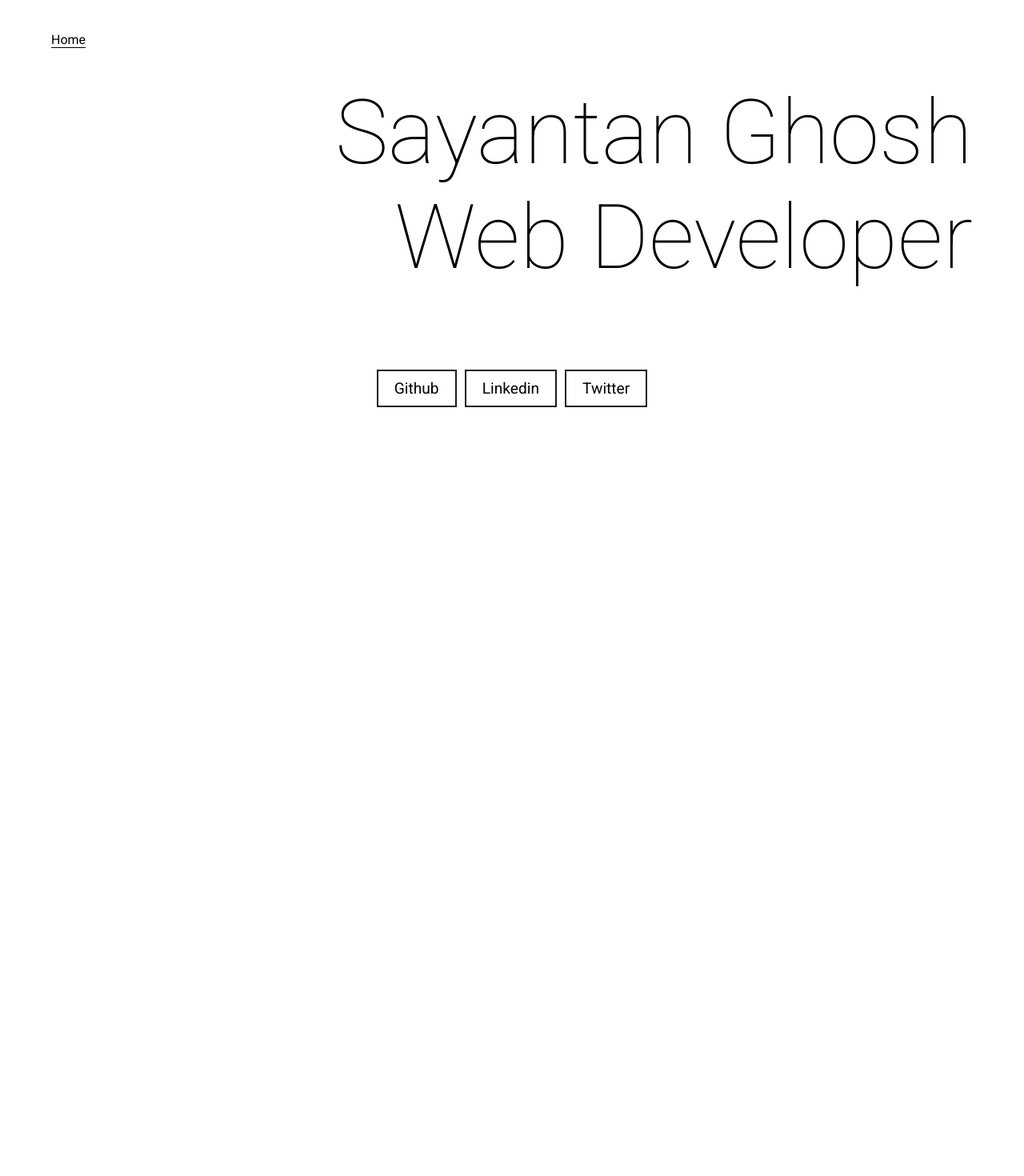
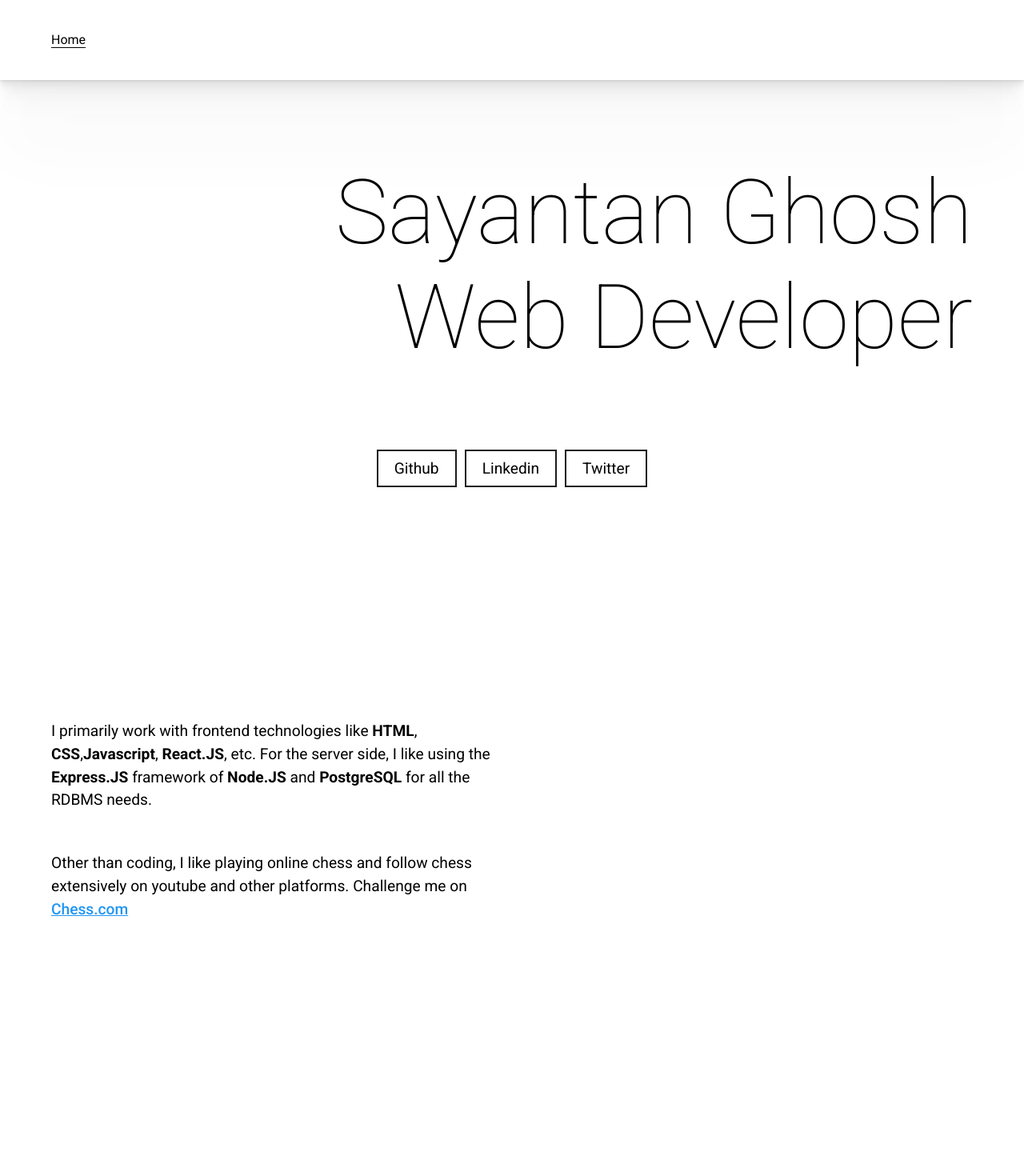
Before and after one commit to itsSayantan/sayantanghosh-in, a Next.js app: page / in a window 1280 px wide. Shown: the top 1470 px of the page at 80% size. Before the commit the page ends 800 px from the top, so only its background shows below. Built offline with nearby package versions, Linux system fonts and the light colour scheme.

Commit message:
1. created more content and proper structure for the home page.

```diff
--- /dev/null
+++ b/components/styled/Footer.ts
@@ -0,0 +1,8 @@
+import styled from "styled-components";
+
+export const FooterWrapper = styled.div`
+  padding: 10px 5%;
+  font-size: 0.8rem;
+`;
+
+FooterWrapper.displayName = "FooterWrapper";
--- a/components/styled/Header.ts
+++ b/components/styled/Header.ts
@@ -5,6 +5,14 @@ export const HeaderWrapper = styled.div`
   height: 100px;
   display: flex;
   align-items: center;
+  padding: 0 5%;
+  position: fixed;
+  background-color: var(--global-bg-color);
+  z-index: 2;
+  box-shadow: 0 2.76726px 2.21381px rgb(0 0 0 / 7%),
+    0 6.6501px 5.32008px rgb(0 0 0 / 4%), 0 12.5216px 10.0172px rgb(0 0 0 / 3%),
+    0 22.3363px 17.869px rgb(0 0 0 / 3%), 0 41.7776px 33.4221px rgb(0 0 0 / 2%),
+    0 100px 80px rgb(0 0 0 / 2%);
 `;
 
 HeaderWrapper.displayName = "HeaderWrapper";
--- a/components/styled/Home.ts
+++ b/components/styled/Home.ts
@@ -1,16 +1,6 @@
 import styled from "styled-components";
 import { CenterStyles } from "./utils";
 import { PageSectionProps } from "../utils/types";
-
-export const HomeWrapper = styled.div`
-  margin: 0 auto;
-  width: 90%;
-  height: 100%;
-  flex-wrap: wrap;
-  ${CenterStyles};
-`;
-
-HomeWrapper.displayName = "HomeWrapper";
 
 export const HomePageSection = styled.section<PageSectionProps>`
   width: 100%;
@@ -19,19 +9,6 @@ export const HomePageSection = styled.section<PageSectionProps>`
 `;
 
 HomePageSection.displayName = "HomePageSection";
-
-export const MainLine = styled.div`
-  width: 100%;
-  font-size: 3rem;
-  font-weight: 300;
-  color: var(--global-text-color);
-
-  @media (min-width: 480px) {
-    font-size: 7rem;
-  }
-`;
-
-MainLine.displayName = "MainLine";
 
 export const SocialLinks = styled.div`
   align-self: center;
--- /dev/null
+++ b/components/styled/Text.ts
@@ -0,0 +1,29 @@
+import styled from "styled-components";
+import { ParagraphProps } from "../utils/types";
+
+export const MainLine = styled.div`
+  width: 100%;
+  font-size: 3rem;
+  font-weight: 300;
+  color: var(--global-text-color);
+
+  @media (min-width: 480px) {
+    font-size: 7rem;
+  }
+`;
+
+MainLine.displayName = "MainLine";
+
+export const Paragraph = styled.div<ParagraphProps>`
+  font-size: 1.2rem;
+  line-height: 1.5;
+  color: var(--global-text-color);
+  max-width: ${(props) =>
+    props.mobileMaxWidth ? props.mobileMaxWidth : "unset"};
+
+  @media (min-width: 480px) {
+    max-width: ${(props) => (props.maxWidth ? props.maxWidth : "unset")};
+  }
+`;
+
+Paragraph.displayName = "Paragraph";
--- a/components/styled/utils/index.ts
+++ b/components/styled/utils/index.ts
@@ -1,7 +1,35 @@
-import { css } from "styled-components";
+import styled, { css } from "styled-components";
+import { GapProps } from "../../utils/types";
 
 export const CenterStyles = css`
   display: flex;
   justify-content: center;
   align-items: center;
 `;
+
+export const PageWrapper = styled.div`
+  margin: 0 auto;
+  width: 90%;
+  position: relative;
+  top: 100px;
+  flex-wrap: wrap;
+  ${CenterStyles};
+`;
+
+PageWrapper.displayName = "PageWrapper";
+
+export const Gap = styled.div<GapProps>`
+  width: 100%;
+  height: ${(props) =>
+    props.verticalGapInPixels ? props.verticalGapInPixels + "px" : "100px"};
+`;
+
+Gap.displayName = "Gap";
+
+export const A = styled.a`
+  font-weight: 500;
+  text-decoration: underline;
+  color: var(--global-anchor-color);
+`;
+
+A.displayName = "A";
--- /dev/null
+++ b/components/utils/GlobalFooter.tsx
@@ -0,0 +1,9 @@
+import { FooterWrapper } from "../styled/Footer";
+
+const GlobalFooter = () => {
+  return (
+    <FooterWrapper>Copyright &copy; Sayantan Ghosh 2021 - ∞</FooterWrapper>
+  );
+};
+
+export default GlobalFooter;
--- a/constants/index.ts
+++ b/constants/index.ts
@@ -5,9 +5,9 @@ export const utils: Constants = {
   meta: {
     title: "Sayantan Ghosh",
     description:
-      "I am Sayantan Ghosh. I am a web developer from Bangalore, India. I am familier with web technologies like HTML, CSS, Javascript, Typescript, React.Js, Node.JS etc.",
+      "I am Sayantan Ghosh. I am a web developer from Bengaluru, India. I am familier with web technologies like HTML, CSS, Javascript, Typescript, React.Js, Node.JS, PostgreSQL etc. I like playing chess as a hobby.",
     keywords:
-      "Sayantan, Ghosh, Sayantan Ghosh, itsSayantan, web, frontend, ui, developer, web, development, web development, HTML, CSS, Javascript, Typescript, React, React.js, Node, Node.JS, Github, npm, Bangalore, Bengaluru, India",
+      "Sayantan, Ghosh, Sayantan Ghosh, itsSayantan, web, frontend, backend, full stack, ui, dev, chess, chesscom, chess.com, lichess, lichess.org, sayantan_ghosh, developer, web, development, web development, HTML, CSS, Javascript, Typescript, React, React.js, Node, Node.JS, Postgresql, Github, npm, Bangalore, Bengaluru, India",
   },
 };
 export const MENU_ITEMS: Array<MenuItem> = [{ label: "Home", to: "/" }];
--- a/pages/index.tsx
+++ b/pages/index.tsx
@@ -2,10 +2,11 @@ import type { NextPage } from "next";
 
 import Meta from "../components/utils/Meta";
 import GlobalHeader from "../components/utils/GlobalHeader";
+import GlobalFooter from "../components/utils/GlobalFooter";
+import { MainLine, Paragraph } from "../components/styled/Text";
+import { A, Gap, PageWrapper } from "../components/styled/utils";
 import {
   HomePageSection,
-  HomeWrapper,
-  MainLine,
   SocialLinks,
   SocialLink,
 } from "../components/styled/Home";
@@ -16,9 +17,10 @@ const Home: NextPage = () => {
   return (
     <>
       <Meta />
-      <HomeWrapper>
-        <GlobalHeader menuItems={MENU_ITEMS} selectedMenuItemIndex={0} />
+      <GlobalHeader menuItems={MENU_ITEMS} selectedMenuItemIndex={0} />
+      <PageWrapper>
         <HomePageSection position="right">
+          <Gap />
           <MainLine>Sayantan Ghosh</MainLine>
           <MainLine>Web Developer</MainLine>
           <SocialLinks>
@@ -28,6 +30,7 @@ const Home: NextPage = () => {
                   key={index}
                   href={socialLink.href}
                   activeColor={socialLink.activeColor}
+                  target="_blank"
                 >
                   {socialLink.text}
                 </SocialLink>
@@ -35,7 +38,29 @@ const Home: NextPage = () => {
             })}
           </SocialLinks>
         </HomePageSection>
-      </HomeWrapper>
+        <HomePageSection position="left">
+          <Gap />
+          <Paragraph maxWidth="50%" mobileMaxWidth="100%">
+            I primarily work with frontend technologies like <b>HTML</b>,{" "}
+            <b>CSS</b>,<b>Javascript</b>, <b>React.JS</b>, etc. For the server
+            side, I like using the <b>Express.JS</b> framework of <b>Node.JS</b>{" "}
+            and <b>PostgreSQL</b> for all the RDBMS needs.
+          </Paragraph>
+          <Gap verticalGapInPixels={50} />
+          <Paragraph maxWidth="50%" mobileMaxWidth="100%">
+            Other than coding, I like playing online chess and follow chess
+            extensively on youtube and other platforms. Challenge me on{" "}
+            <A
+              target="_blank"
+              href="https://www.chess.com/member/sayantan_ghosh"
+              rel="nofollow"
+            >
+              Chess.com
+            </A>
+          </Paragraph>
+        </HomePageSection>
+        <GlobalFooter />
+      </PageWrapper>
     </>
   );
 };
--- a/styles/globals.css
+++ b/styles/globals.css
@@ -11,6 +11,7 @@ body {
   --global-text-color: #000;
   --global-bg-color: #fff;
   --global-border-color: #1b1b1b;
+  --global-anchor-color: #2196f3;
 }
 
 a {
```
Also changed, not shown: components/utils/types.ts (+9 -0 lines), 1 other file (tests, documents, lock files or other folders).
